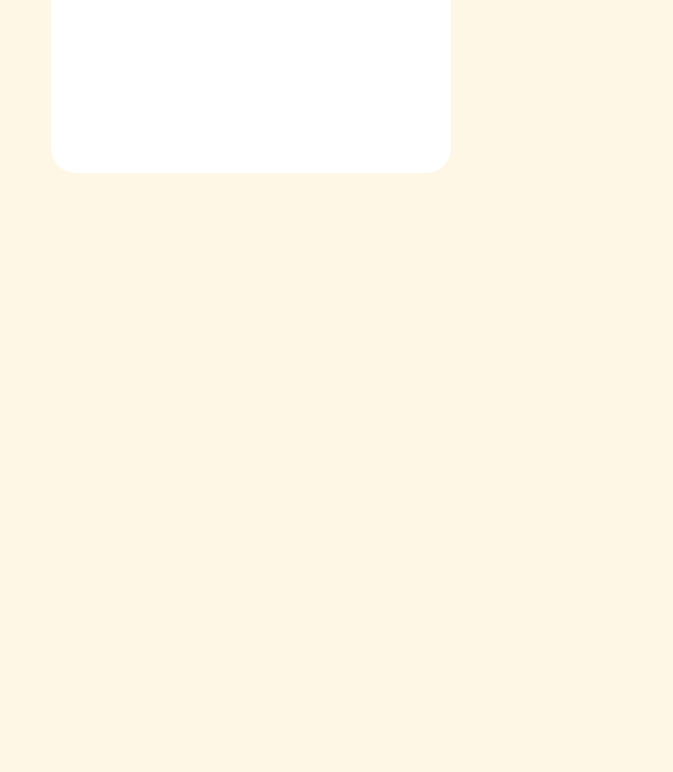
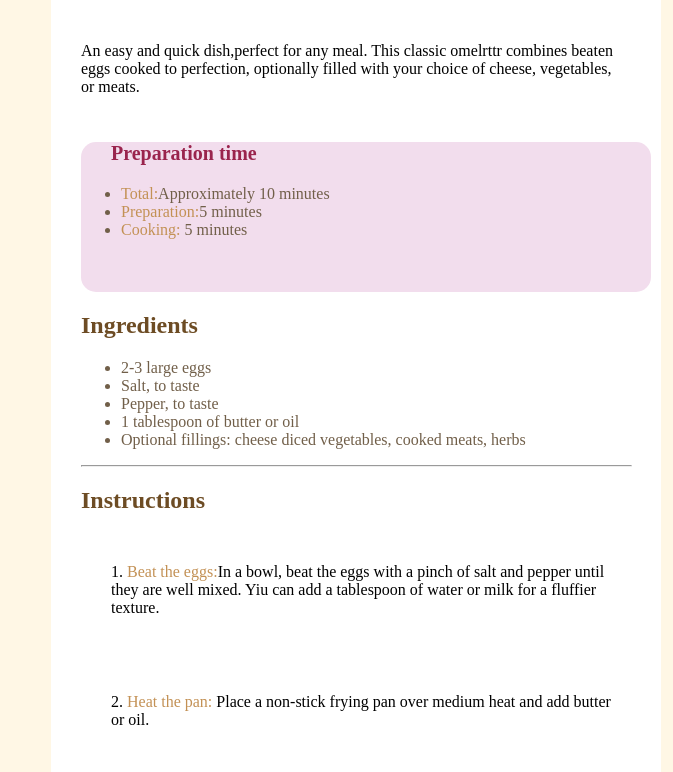
Before and after one commit to Azizbek0318/Simple-Omelette-Recipe, a plain HTML site: page index.html in a window 1280 px wide. Shown: the part 577-1349 px from the top of the page, without its empty margins (607-1280 px from the left). Before the commit the page ends 800 px from the top, so only its background shows below. Drawn offline with Linux system fonts and the light colour scheme.

Commit message:
Add files via upload

```diff
--- a/index.html
+++ b/index.html
@@ -3,14 +3,50 @@
 <head>
     <meta charset="UTF-8">
     <meta name="viewport" content="width=device-width, initial-scale=1.0">
-    <title>Document</title>
+    <title>Simple Omelette Recipe</title>
     <link rel="stylesheet" href="./style.css">
 </head>
 <body class="fon   ">
     <div class="card" >
         <img src="./image-omelette.jpeg" alt="">
-        <h1>Simple Omelette Recipe</h1>
-        <p>An easy and quick dish,perfect for any meal. This classic omelrttr combines beaten eggs cooked to perfection, optionally filled with your choice of cheese, vegetables, or meats.</p>
+        <div class="h1">
+            <h1>Simple Omelette Recipe</h1>
+        </div>
+        <div class="p">
+            <p>An easy and quick dish,perfect for any meal. This classic omelrttr combines beaten eggs cooked to perfection, optionally filled with your choice of cheese, vegetables, or meats.</p>
+        </div>
+        <div class="pre">
+            <h3>
+                <span id="s1">Preparation time</span>
+            </h3>
+            <ul>
+                <li><span>Total:</span>Approximately 10 minutes</li>
+                <li><span>Preparation:</span>5 minutes</li>
+                <li><span>Cooking:</span> 5 minutes</li>
+            </ul>
+        </div>
+        <div class="in">
+            <h2>Ingredients</h2>
+            <ul>
+                <li>2-3 large eggs</li>
+                <li>Salt, to taste</li>
+                <li>Pepper, to taste </li>
+                <li>1 tablespoon of butter or oil</li>
+                <li>Optional fillings: cheese diced vegetables, cooked meats, herbs</li>
+            </ul>
+        </div>
+        <hr>
+        <div class="ins">
+            <h2>Instructions</h2>
+            <p>1. <span>Beat the eggs:</span>In a bowl, beat the eggs with a pinch of salt and pepper until they are well mixed. Yiu can add a tablespoon of water or milk for a fluffier texture.</p>
+            <p>2. <span>Heat the pan: </span> Place a non-stick frying pan over medium heat and add butter or oil.
+            </p>
+            <p>3. <span>Cook the omelette:</span> Once the butter is melted and bubling, pour in the eggs. Tilt the pa to ensure the eggs evenly coat the surface.</p>
+            <p>4. <span>Add fillings (optional):</span> When the eggs bsgin t set st the sdges but sre still slightle runny in the middle, sprinkle your chosen fillings over one half of the omelette. </p>
+            <p>5. <span>Fold and serve:</span> As the omelette continues to cook, carefully lift one edge and fold it over the fillings. Lef it cook for another minute, then slide it onto a plate.</p>
+            <p>6. <span>Enjoy:</span> Serve hot, with  additional salt and pepper if neede.</p>
+        </div>
+        <hr>
     </div>
 </body>
 </html>
--- a/style.css
+++ b/style.css
@@ -3,24 +3,70 @@
 }
 
 .card{
-    width: 400px;
-    height: 650px;
+    width: 610px;
+    height: 1500px;
     background-color: white;
     border-radius: 25px;
     margin-left: 650px ;
     margin-top: 100px;
+    position: relative;
+}
+img{
+    width: 570px;
+    height: 350px;
+    padding: 30px;
+    border-radius: 30px;
+}
+h1{
+    padding-left: 30px;
+    font-size: 40px;
+    margin-top: 1px;
+}
+p{
+    padding: 30px;
+    margin-top: 1px;
+}
+.p{
+    margin-top: 10px;
+}
+.pre{
+    display: block;
+    width: 570px;
+    height: 150px;
+    background-color:rgb(242, 221, 237);
+    border-radius: 15px;
+    margin-left: 30px;
 
 }
-img{
-    width: 360px;
-    height: 200px;
-    padding: 20px;
-    border-radius: 25px;
+span{
+    color: rgb(195, 145, 85);
 }
-h1{
-    padding-left: 25px;
+#s1{
+    color:rgb(154, 36, 77);
+}
+h3{
+    margin-left: 30px;
+    margin-top: 15px;
+    font-size: 20px;
+}
+.in{
+    margin-left: 30px;
+}
+h2{
+    color: rgb(109, 76, 36);
+}
+li{
+    color:rgb(113, 95, 73);
+}
 
+hr{
+    align-items: center;
+    width: 90%;
 }
-p{
-    padding: 20px;
+.ins{
+    display: block;
+    margin-left: 30px;
 }
+.ins,p{
+    margin-right: 10px;
+}
```
